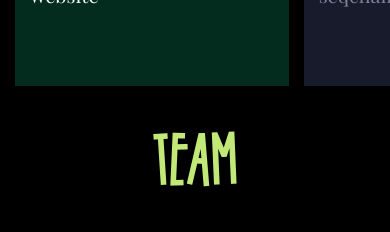
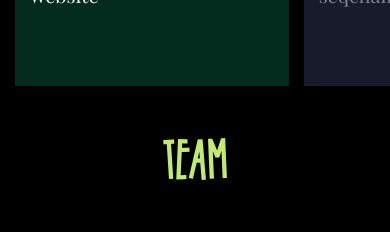
Before and after one commit to DmirtyST/Nft-vue3-, a Vue app: page / in a window 390 px wide. Shown: the part 7000-7232 px from the top of the page. Built offline with nearby package versions, Linux system fonts and the light colour scheme.

Commit message:
first commit

```diff
--- a/src/components/UI/Htag/VHtag.vue
+++ b/src/components/UI/Htag/VHtag.vue
@@ -102,6 +102,9 @@
         font-size: 40px;
         line-height: 40px;
       }
+      &_xxl {
+        font-size: 65px;
+      }
     }
 
     .Hsub {
@@ -122,6 +125,9 @@
         font-size: 32px;
         line-height: 40px;
       }
+      &_xxl {
+        font-size: 55px;
+      }
     }
 
     .Hsub {
```
